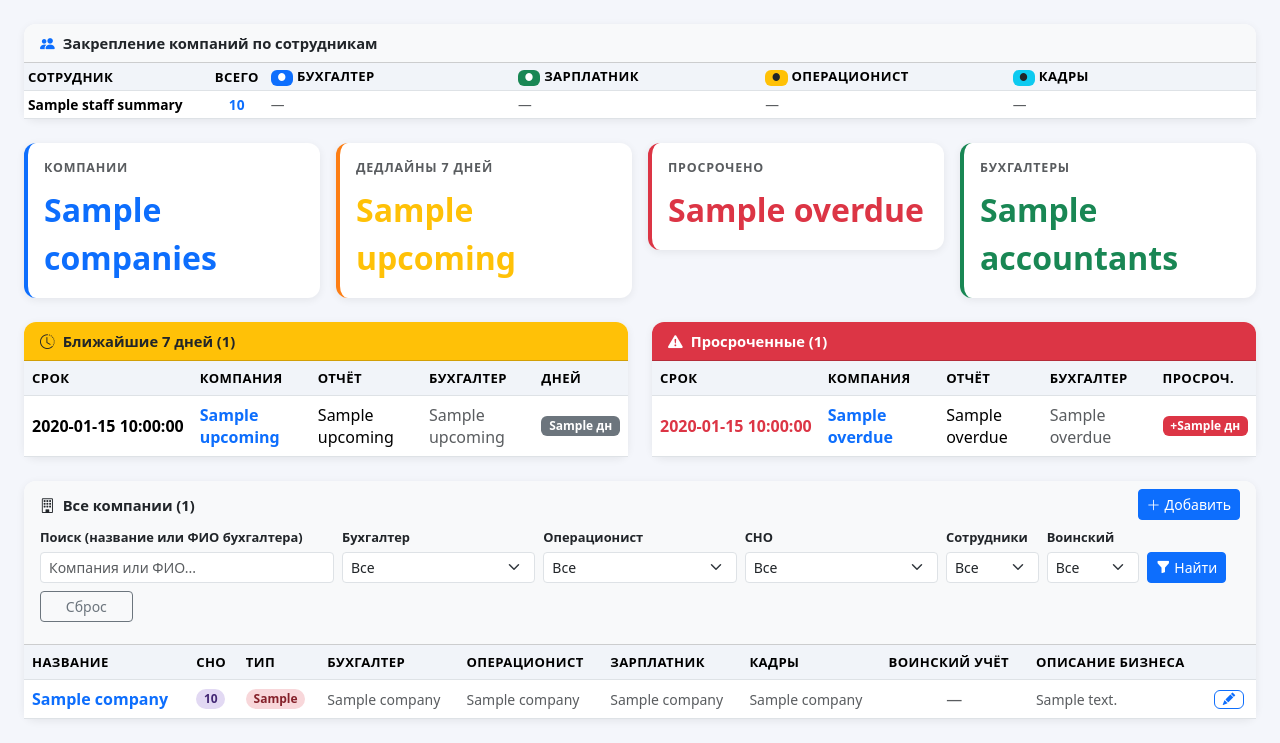
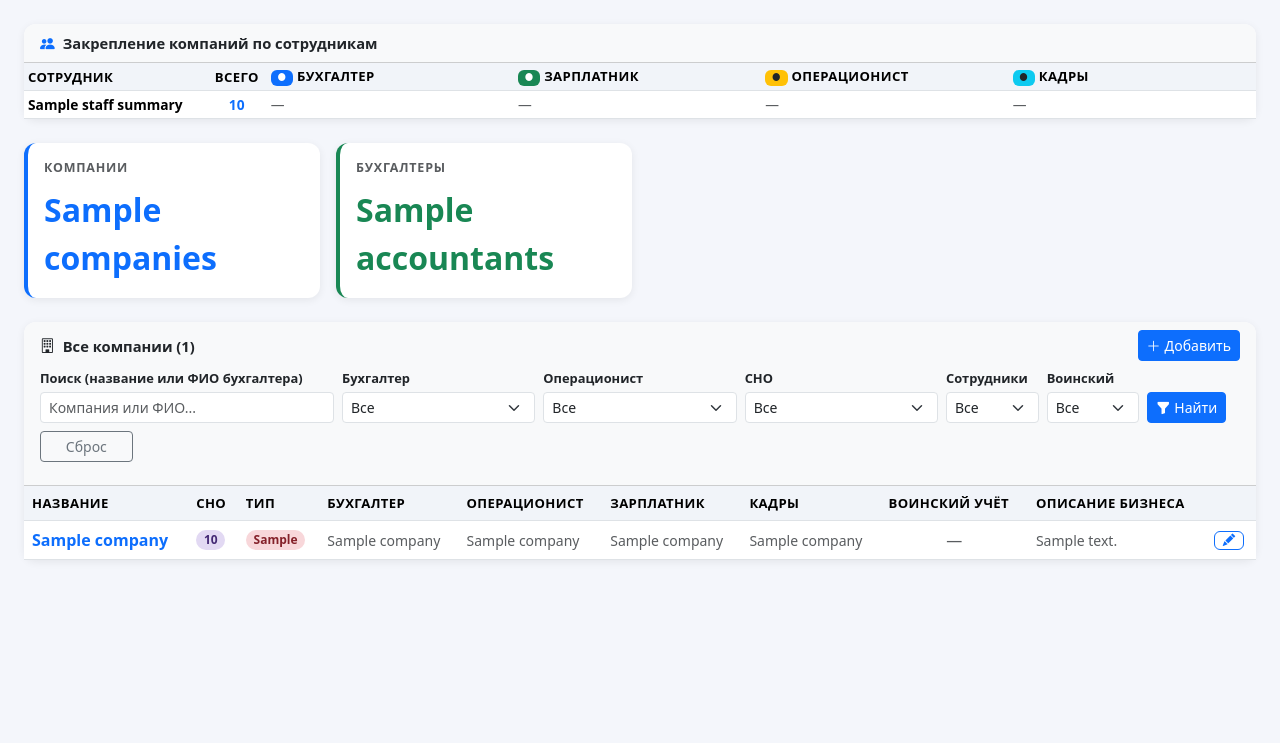
Before and after one commit to yliasibeleva/im-fin-landing, a FastAPI app: template buh-bot/templates/dashboard.html in a window 1280 px wide. Shown: the part 78-821 px from the top of the page. After the commit the page ends 638 px from the top, so only its background shows below. Run offline with FastAPI, Linux system fonts and the light colour scheme; the template is opened without the code that fills it: most values are stand-ins (such as "Sample title", 1, 10 or a date in 2020).

Commit message:
Remove deadlines/overdue blocks from dashboard
Co-Authored-By: Claude Sonnet 4.6 <noreply@anthropic.com>

```diff
--- a/buh-bot/templates/dashboard.html
+++ b/buh-bot/templates/dashboard.html
@@ -46,63 +46,7 @@
 
 <div class="row g-3 mb-4">
   <div class="col-6 col-md-3"><div class="card stat-card blue p-3"><div class="text-muted section-title">Компании</div><div class="fs-2 fw-bold text-primary">{{ stats.companies }}</div></div></div>
-  <div class="col-6 col-md-3"><div class="card stat-card orange p-3"><div class="text-muted section-title">Дедлайны 7 дней</div><div class="fs-2 fw-bold text-warning">{{ stats.upcoming }}</div></div></div>
-  <div class="col-6 col-md-3"><div class="card stat-card red p-3"><div class="text-muted section-title">Просрочено</div><div class="fs-2 fw-bold text-danger">{{ stats.overdue }}</div></div></div>
   <div class="col-6 col-md-3"><div class="card stat-card green p-3"><div class="text-muted section-title">Бухгалтеры</div><div class="fs-2 fw-bold text-success">{{ stats.accountants }}</div></div></div>
-</div>
-<div class="row g-4 mb-4">
-  <div class="col-lg-6">
-    <div class="card h-100">
-      <div class="card-header bg-warning text-dark"><i class="bi bi-clock-history me-2"></i>Ближайшие 7 дней ({{ upcoming|length }})</div>
-      <div class="card-body p-0">
-        {% if upcoming %}
-        <table class="table table-hover mb-0 align-middle">
-          <thead><tr><th>Срок</th><th>Компания</th><th>Отчёт</th><th>Бухгалтер</th><th>Дней</th></tr></thead>
-          <tbody>
-          {% for dl in upcoming %}
-          <tr class="{% if dl.days_left <= 1 %}dl-overdue{% elif dl.days_left <= 3 %}dl-soon{% endif %}">
-            <td class="text-nowrap fw-semibold">{{ dl.due_fmt }}</td>
-            <td><a href="/company/{{ dl.company_id }}" class="text-decoration-none fw-semibold">{{ dl.company_name }}</a></td>
-            <td>{{ dl.report_name }}</td>
-            <td class="text-muted">{{ dl.accountant_name or '—' }}</td>
-            <td>{% if dl.days_left == 0 %}<span class="badge bg-danger">сегодня</span>
-            {% elif dl.days_left <= 3 %}<span class="badge bg-warning text-dark">{{ dl.days_left }} дн</span>
-            {% else %}<span class="badge bg-secondary">{{ dl.days_left }} дн</span>{% endif %}</td>
-          </tr>
-          {% endfor %}
-          </tbody>
-        </table>
-        {% else %}
-        <div class="p-4 text-center text-muted"><i class="bi bi-check-circle fs-3 text-success"></i><div class="mt-2">Дедлайнов нет</div></div>
-        {% endif %}
-      </div>
-    </div>
-  </div>
-  <div class="col-lg-6">
-    <div class="card h-100">
-      <div class="card-header bg-danger text-white"><i class="bi bi-exclamation-triangle-fill me-2"></i>Просроченные ({{ overdue|length }})</div>
-      <div class="card-body p-0">
-        {% if overdue %}
-        <table class="table table-hover mb-0 align-middle">
-          <thead><tr><th>Срок</th><th>Компания</th><th>Отчёт</th><th>Бухгалтер</th><th>Просроч.</th></tr></thead>
-          <tbody>
-          {% for dl in overdue %}
-          <tr class="dl-overdue">
-            <td class="text-nowrap text-danger fw-semibold">{{ dl.due_fmt }}</td>
-            <td><a href="/company/{{ dl.company_id }}" class="text-decoration-none fw-semibold">{{ dl.company_name }}</a></td>
-            <td>{{ dl.report_name }}</td>
-            <td class="text-muted">{{ dl.accountant_name or '—' }}</td>
-            <td><span class="badge bg-danger">+{{ dl.days_over }} дн</span></td>
-          </tr>
-          {% endfor %}
-          </tbody>
-        </table>
-        {% else %}
-        <div class="p-4 text-center text-muted"><i class="bi bi-check-circle fs-3 text-success"></i><div class="mt-2">Просрочек нет</div></div>
-        {% endif %}
-      </div>
-    </div>
-  </div>
 </div>
 <div class="card mb-4">
   <div class="card-header bg-light">
--- a/buh-bot/web_app.py
+++ b/buh-bot/web_app.py
@@ -82,8 +82,6 @@ async def dashboard(
     today = date.today()
 
     companies_raw   = await asyncio.to_thread(db.get_all_companies)
-    upcoming_raw    = await asyncio.to_thread(db.get_upcoming_deadlines, 7)
-    overdue_raw     = await asyncio.to_thread(db.get_overdue_deadlines)
     accountants_raw = await asyncio.to_thread(db.get_all_accountants)
 
     companies = [dict(c) for c in companies_raw]
@@ -107,20 +105,6 @@ async def dashboard(
         companies = [c for c in companies if str(c.get('has_employees', 0)) == emp]
     if mil in ('0', '1'):
         companies = [c for c in companies if str(c.get('has_military', 0)) == mil]
-
-    upcoming = []
-    for dl in upcoming_raw:
-        d = dict(dl)
-        d['due_fmt']   = fmt_date(d['due_date'])
-        d['days_left'] = days_left(d['due_date'])
-        upcoming.append(d)
-
-    overdue = []
-    for dl in overdue_raw:
-        d = dict(dl)
-        d['due_fmt']   = fmt_date(d['due_date'])
-        d['days_over'] = abs(days_left(d['due_date']))
-        overdue.append(d)
 
     accountants = [dict(a) for a in accountants_raw]
 
@@ -150,16 +134,12 @@ async def dashboard(
         name='dashboard.html',
         context={
             'companies':      companies,
-            'upcoming':       upcoming,
-            'overdue':        overdue,
             'accountants':    accountants,
             'staff_summary':  staff_summary,
             'today':       today.strftime('%d.%m.%Y'),
             'co_filters':  {'q': q or '', 'acc': acc or '', 'op': op or '', 'tax': tax or '', 'emp': emp or '', 'mil': mil or ''},
             'stats': {
-                'companies':  len(companies),
-                'upcoming':   len(upcoming),
-                'overdue':    len(overdue),
+                'companies':   len(companies),
                 'accountants': len(accountants),
             },
         }
```
